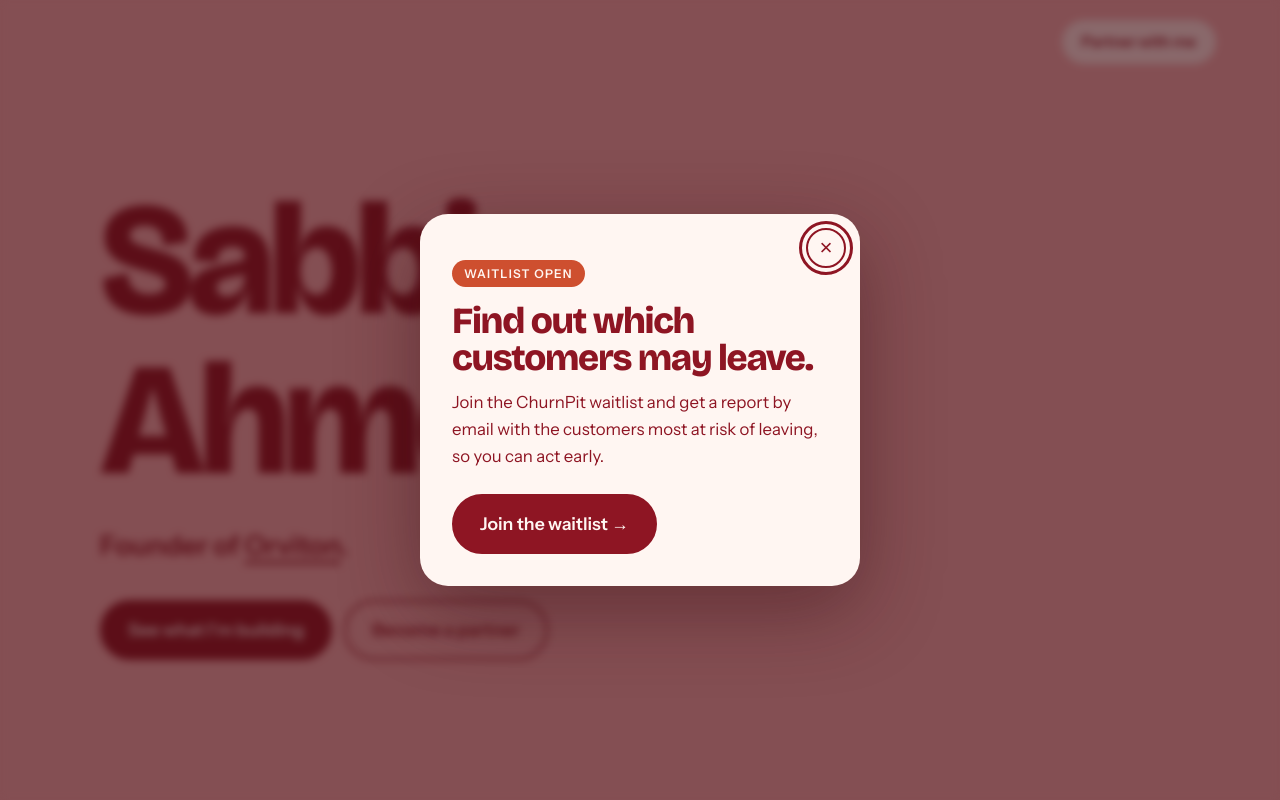
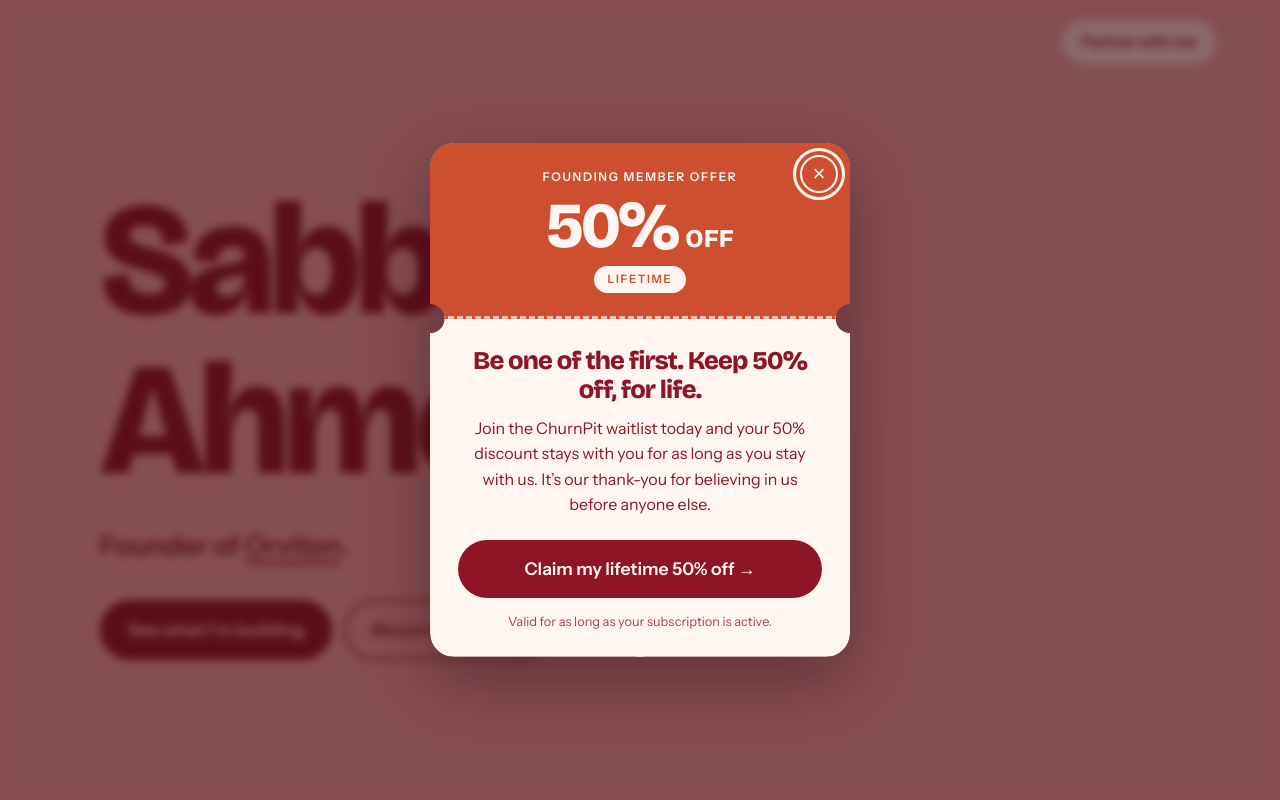
Before and after one commit to sabbirahmed-im/sabbirahmed, a plain HTML site: page index.html in a window 1280 px wide. Shown: the top 800 px of the page. Drawn offline with nearby package versions, Linux system fonts and the light colour scheme.

Commit message:
update offer popup

```diff
--- a/index.html
+++ b/index.html
@@ -127,15 +127,24 @@ footer small{width:100%;opacity:.75}
 /* popup */
 .pop{position:fixed;inset:0;z-index:200;display:none;align-items:center;justify-content:center;padding:20px;background:rgba(59,10,17,.6);backdrop-filter:blur(4px)}
 .pop.show{display:flex;animation:fade .3s both}
-.pop-card{position:relative;width:100%;max-width:440px;background:var(--paper);color:var(--wine);border-radius:28px;padding:44px 32px 32px;box-shadow:0 24px 80px rgba(59,10,17,.45);animation:rise .4s .05s both}
-.pop-x{position:absolute;top:14px;right:14px;width:40px;height:40px;border-radius:50%;border:2px solid var(--wine);background:transparent;color:var(--wine);font-size:1.4rem;line-height:1;cursor:pointer;display:flex;align-items:center;justify-content:center;transition:background .15s,color .15s}
-.pop-x:hover{background:var(--wine);color:var(--paper)}
-.pop-tag{display:inline-block;font-size:.75rem;font-weight:600;letter-spacing:.1em;text-transform:uppercase;background:var(--rust);color:var(--paper);padding:4px 12px;border-radius:999px}
-.pop-card h2{font-size:clamp(1.8rem,5vw,2.3rem);font-weight:800;margin:16px 0 12px}
-.pop-card p{margin-bottom:24px;font-size:1.05rem}
+.pop-wrap{width:100%;max-width:420px;filter:drop-shadow(0 24px 36px rgba(59,10,17,.45));animation:rise .4s .05s both}
+.pop-card{--cut:176px;position:relative;background:var(--paper);color:var(--wine);border-radius:24px;overflow:hidden;-webkit-mask:radial-gradient(circle at 0 var(--cut),#0000 14px,#000 15px) left/51% 100% no-repeat,radial-gradient(circle at 100% var(--cut),#0000 14px,#000 15px) right/51% 100% no-repeat;mask:radial-gradient(circle at 0 var(--cut),#0000 14px,#000 15px) left/51% 100% no-repeat,radial-gradient(circle at 100% var(--cut),#0000 14px,#000 15px) right/51% 100% no-repeat;}
+.pop-top{height:var(--cut);display:flex;flex-direction:column;align-items:center;justify-content:center;gap:8px;padding:0 16px;text-align:center;background:var(--rust);color:var(--paper);border-bottom:3px dashed rgba(255,246,242,.7)}
+.pop-tag{font-size:.75rem;font-weight:600;letter-spacing:.14em;text-transform:uppercase}
+.pop-big{font-family:var(--head);font-size:4rem;font-weight:800;letter-spacing:-.04em;line-height:1}
+.pop-big small{font-size:1.6rem;letter-spacing:0;margin-left:8px}
+.pop-life{font-size:.72rem;font-weight:600;letter-spacing:.14em;text-transform:uppercase;background:var(--paper);color:var(--rust);padding:4px 14px;border-radius:999px}
+.pop-body{padding:28px 28px 24px;text-align:center}
+.pop-body h2{font-size:1.6rem;font-weight:800;margin-bottom:12px;line-height:1.1}
+.pop-body p{font-size:1rem;margin-bottom:22px}
+.pop-body .CTA{display:block;background:var(--wine);color:var(--paper);font-weight:600;padding:15px 18px;border-radius:999px;text-decoration:none;transition:transform .15s}
+.pop-body .CTA:hover{transform:translateY(-2px)}
+.pop-fine{display:block;margin-top:14px;font-size:.8rem;opacity:.8}
+.pop-x{position:absolute;top:12px;right:12px;z-index:2;width:38px;height:38px;border-radius:50%;border:2px solid var(--paper);background:transparent;color:var(--paper);font-size:1.4rem;line-height:1;cursor:pointer;display:flex;align-items:center;justify-content:center;transition:background .15s,color .15s}
+.pop-x:hover{background:var(--paper);color:var(--rust)}
 @keyframes fade{from{opacity:0}to{opacity:1}}
 @keyframes rise{from{opacity:0;transform:translateY(16px)}to{opacity:1;transform:none}}
-@media (prefers-reduced-motion:reduce){.pop.show,.pop-card{animation:none}}
+@media (prefers-reduced-motion:reduce){.pop.show,.pop-wrap{animation:none}}
 
 .reveal{opacity:0;transform:translateY(24px);transition:opacity .7s,transform .7s}
 .reveal.in{opacity:1;transform:none}
@@ -280,12 +289,21 @@ footer small{width:100%;opacity:.75}
 })();
 </script>
 <div class="pop" id="pop" role="dialog" aria-modal="true" aria-labelledby="pop-title" hidden>
-  <div class="pop-card">
-    <button type="button" class="pop-x" id="pop-close" aria-label="Close">&times;</button>
-    <span class="pop-tag">Waitlist open</span>
-    <h2 id="pop-title">Find out which customers may leave.</h2>
-    <p>Join the ChurnPit waitlist and get a report by email with the customers most at risk of leaving, so you can act early.</p>
-    <a class="btn fill" href="https://churnpit.orviton.com" target="_blank" rel="noopener" id="pop-cta">Join the waitlist →</a>
+  <div class="pop-wrap">
+    <div class="pop-card">
+      <button type="button" class="pop-x" id="pop-close" aria-label="Close">&times;</button>
+      <div class="pop-top">
+        <span class="pop-tag">Founding member offer</span>
+        <div class="pop-big">50%<small>OFF</small></div>
+        <span class="pop-life">Lifetime</span>
+      </div>
+      <div class="pop-body">
+        <h2 id="pop-title">Be one of the first. Keep 50% off, for life.</h2>
+        <p>Join the ChurnPit waitlist today and your 50% discount stays with you for as long as you stay with us. It’s our thank-you for believing in us before anyone else.</p>
+        <a href="https://churnpit.orviton.com" target="_blank" rel="noopener" class="CTA" id="pop-cta">Claim my lifetime 50% off →</a>
+        <small class="pop-fine">Valid for as long as your subscription is active.</small>
+      </div>
+    </div>
   </div>
 </div>
 
```
